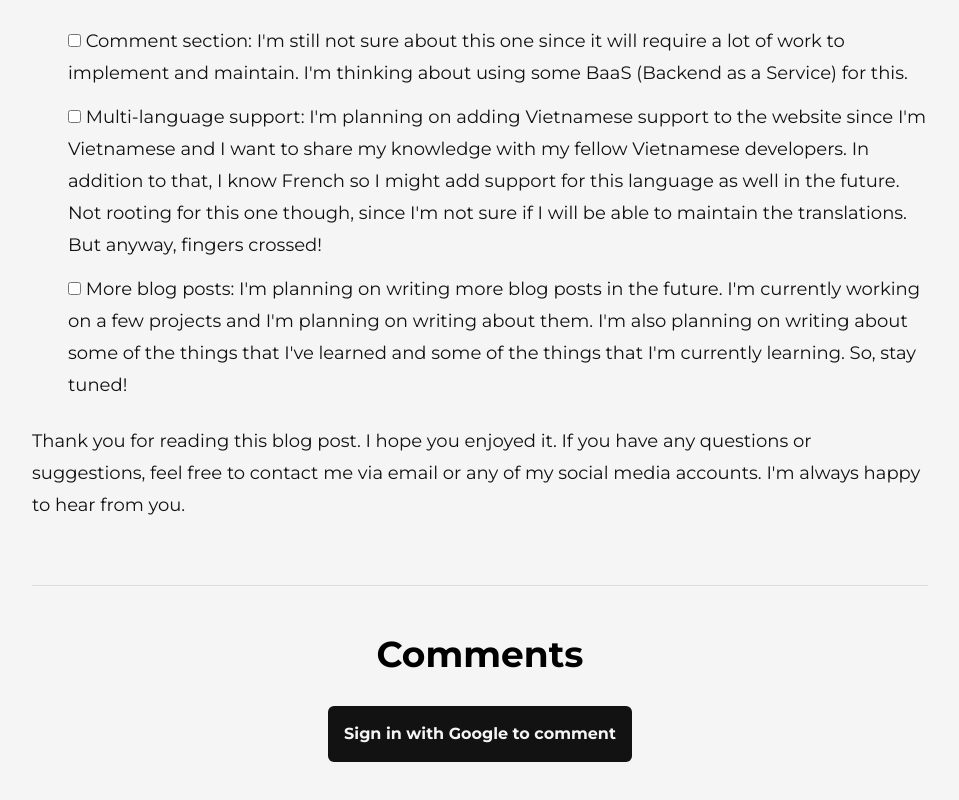
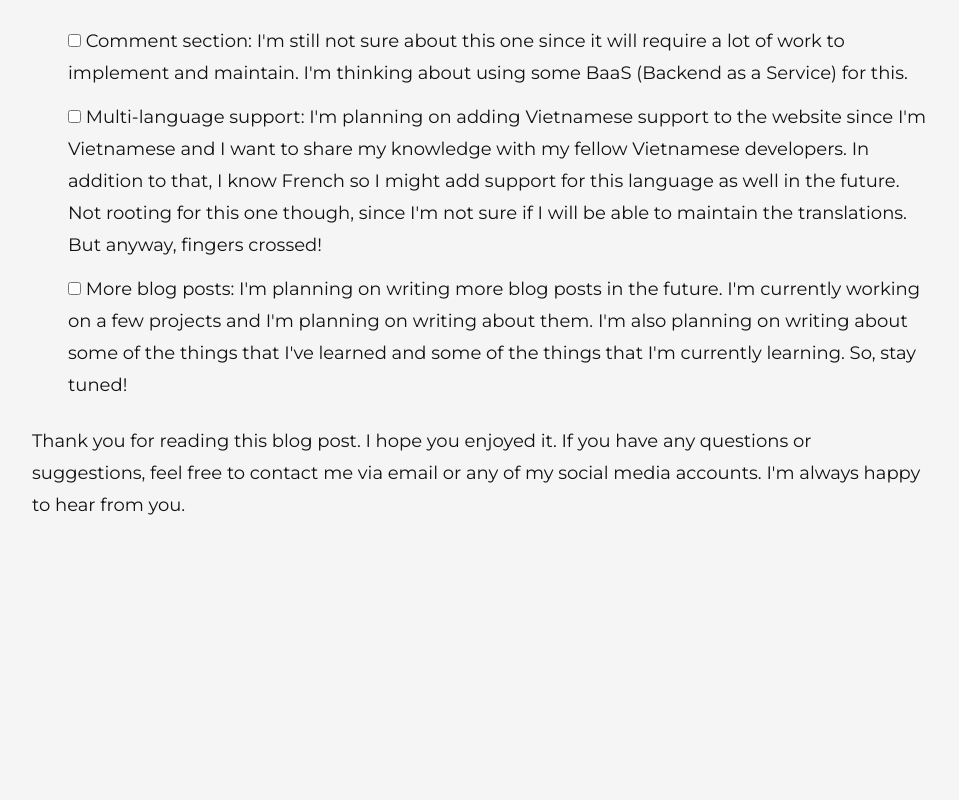
Before and after one commit to nhthieu/hieu-nguyen-website, a Next.js app: page /blog/about-the-website in a window 1280 px wide. Shown: the part 3051-3851 px from the top of the page, without its empty margins (160-1119 px from the left). After the commit the page ends 3700 px from the top, so only its background shows below. Built offline with nearby package versions, Linux system fonts and the light colour scheme; no server answers; the database is empty.

Commit message:
disable comment section

```diff
--- a/app/(main)/about/page.tsx
+++ b/app/(main)/about/page.tsx
@@ -18,21 +18,22 @@
 
 function AboutPage() {
   return (
-    <div className='w-full pb-16'>
+    <div className='w-full pb-32'>
       <ThemeSwitcher />
       <BackToTop />
       <section id="about" className="max-w-4xl mx-auto flex flex-col items-center justify-center xl:flex-col xl:items-center xl:justify-center">
-        {/* Title */}
+        {/* Profile Picture */}
         <div className="flex items-center justify-center w-full mb-16">
           <Image src={profilePic} alt='My Profile Picture' priority className='w-40 h-40 flex-shrink-0 border border-dark dark:border-light object-cover grayscale rounded-full' />
         </div>
+        {/* Introduction */}
         <div className="flex flex-col items-center mb-16">
           <h1 className="text-5xl capitalize font-bold mb-2 lg:text-4xl sm:text-3xl xs:text-2xl">Hieu Nguyen</h1>
           <p className="text-xl font-medium text-dark/75 dark:text-light/75 sm:text-lg xs:text-base">{title}</p>
         </div>
 
         {/* Details */}
-        <div className="flex flex-col items-start justify-start mb-16 w-full">
+        <div className="flex flex-col items-start justify-start w-full">
           <div className="mb-4 relative">
             <h1 className="font-medium text-lg md:text-base text-dark/75 dark:text-light/75 uppercase">About me</h1>
             <div className="h-[1px] w-full absolute bottom-0 left-0 bg-dark dark:bg-light" />
--- a/app/(main)/blog/[slug]/page.tsx
+++ b/app/(main)/blog/[slug]/page.tsx
@@ -48,7 +48,7 @@
   const post = getPostContent(slug);
 
   return (
-    <div className='w-full pb-48'>
+    <div className='w-full pb-32'>
       <ThemeSwitcher />
       <BackToTop />
       <div className="max-w-4xl mx-auto">
@@ -68,7 +68,7 @@
           </p>
         </article>
 
-        <CommentSection slug={slug} className="mt-16" />
+        {/* <CommentSection slug={slug} className="mt-16" /> */}
         {/* <Comments className="mt-16"/> */}
 
       </div>
--- a/app/(main)/blog/page.tsx
+++ b/app/(main)/blog/page.tsx
@@ -15,7 +15,7 @@
   const posts = getPosts();
 
   return (
-    <div className='w-full pb-48 '>
+    <div className='w-full pb-32'>
       <ThemeSwitcher />
       <BackToTop />
       <section id="blog" className='max-w-4xl mx-auto'>
--- a/app/(main)/projects/page.tsx
+++ b/app/(main)/projects/page.tsx
@@ -10,7 +10,7 @@
 
 export default function ProjectsPage() {
   return (
-    <div className='w-full min-h-screen pb-16'>
+    <div className='w-full min-h-screen pb-32'>
       <ThemeSwitcher />
       <BackToTop />
       <section id="projects" className="max-w-4xl mx-auto">
```
